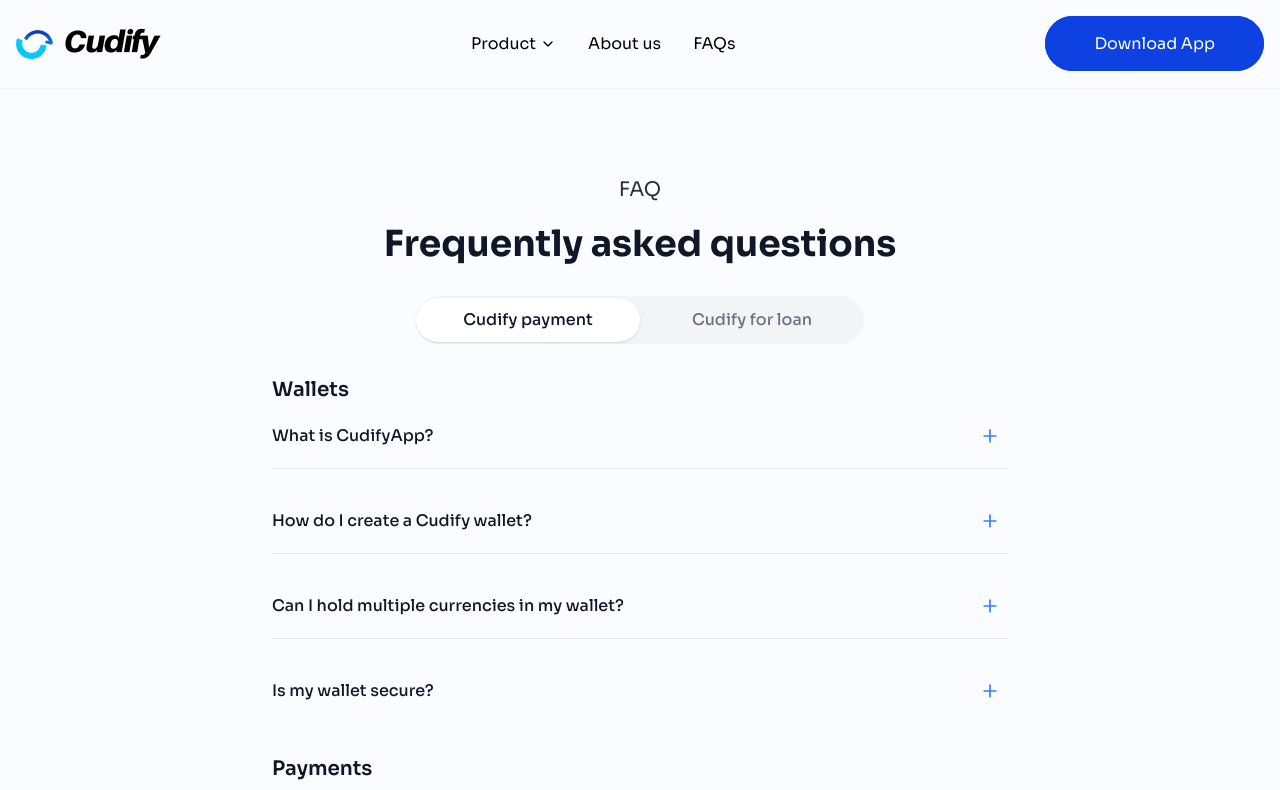
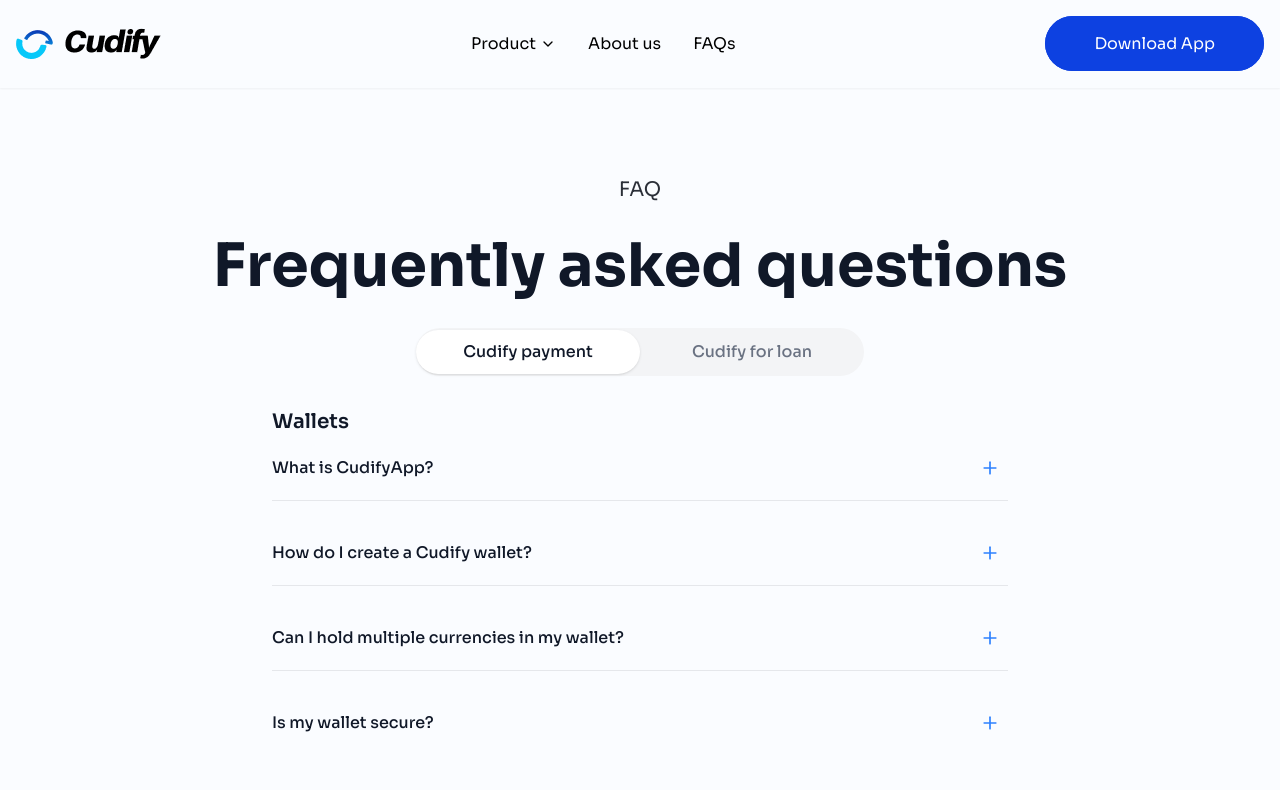
Before and after one commit to Joesef127/cudify, a React (Vite) app: page /faq in a window 1280 px wide. Shown: the top 790 px of the page. Built offline with nearby package versions, Linux system fonts and the light colour scheme.

Commit message:
chore: edited font size

```diff
--- a/src/pages/FAQ.tsx
+++ b/src/pages/FAQ.tsx
@@ -71,10 +71,10 @@
       <div className="container mx-auto px-4">
         {/* Header */}
         <div className="text-center mb-6 sm:mb-8">
-          <p className="mb-3 md:mb-5 text-base md:text-lg lg:text-xl leading-7 font-normal text-[#2B2F38]" data-aos='fade-right'>
+          <p className="mb-4 md:mb-8 text-base md:text-lg lg:text-xl leading-7 font-normal text-[#2B2F38]" data-aos='fade-right'>
             FAQ
           </p>
-          <h1 className="text-2xl sm:text-3xl md:text-4xl font-bold text-gray-900 mb-2" data-aos="fade-right">
+          <h1 className="text-4xl md:text-6xl font-bold text-gray-900 mb-2" data-aos="fade-right">
             Frequently asked questions
           </h1>
         </div>
```
